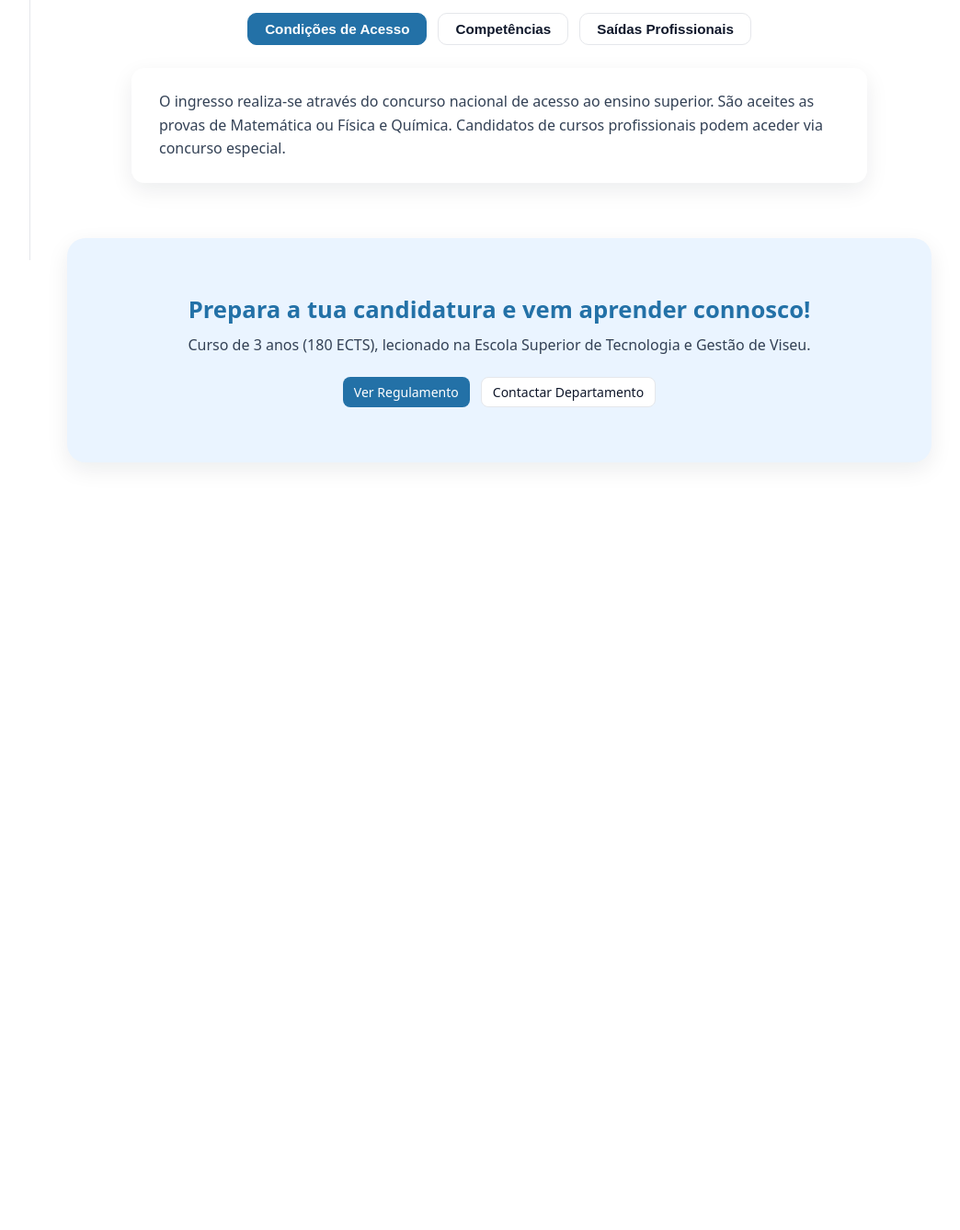
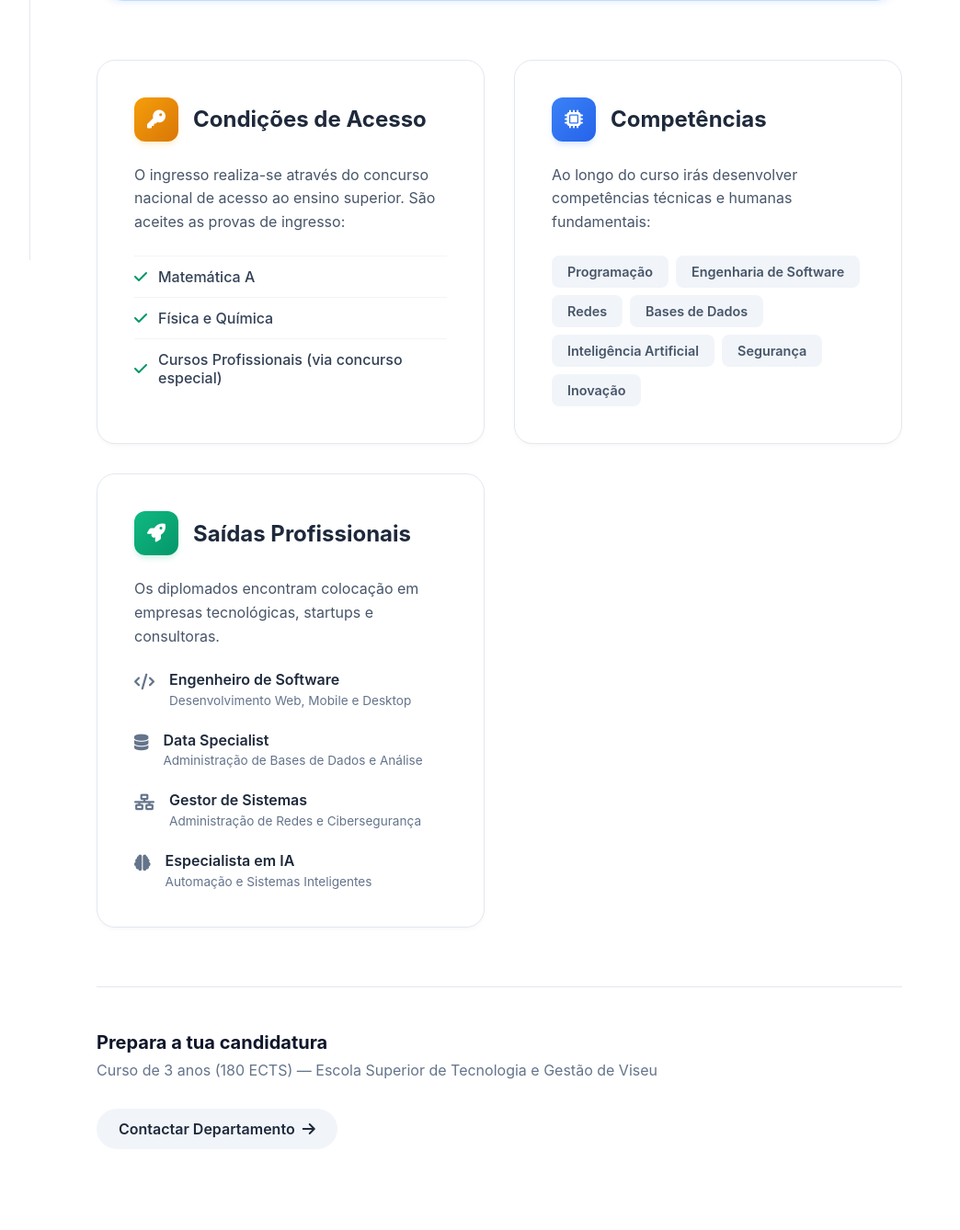
Before and after one commit to xTixa/projTurnos, a Django app: page /ingresso/ in a window 1280 px wide. Shown: the part 517-1855 px from the top of the page at 92% size, without its empty margins (227-1271 px from the left). Before the commit the page ends 1023 px from the top, so only its background shows below. Run offline with Django 5.2, Linux system fonts and the light colour scheme.

Commit message:
melhoria ingresso ei

```diff
--- a/core/static/css/ei/ingresso.css
+++ b/core/static/css/ei/ingresso.css
@@ -1,170 +1,265 @@
-/* ===== INGRESSO ===== */
+/* =========================================
+   NEW MODERN INGRESSO LAYOUT
+   ========================================= */
 
-/* --- Hero principal --- */
-.ingresso-hero {
-  background: linear-gradient(135deg, #eaf4ff, #ffffff);
-  border-radius: 20px;
-  box-shadow: var(--shadow);
-  padding: 50px 40px;
-  margin-bottom: 60px;
-  overflow: hidden;
-  animation: fadeIn 0.6s ease;
+.ingress-container {
+    max-width: 1200px;
+    margin: 0 auto;
+    padding: 3rem 2rem;
+    font-family: 'Inter', system-ui, sans-serif;
+    color: #1e293b;
 }
 
-.hero-inner {
-  display: flex;
-  justify-content: space-between;
-  align-items: center;
-  gap: 40px;
-  flex-wrap: wrap;
+/* --- HERO SECTION --- */
+.ingress-hero {
+    text-align: center;
+    margin-bottom: 4rem;
+    padding: 4rem 2rem;
+    background: #eff6ff; /* Solid Light Blue */
+    border-radius: 30px;
+    border: 1px solid #bfdbfe;
+    box-shadow: 0 4px 6px -1px rgba(59, 130, 246, 0.1);
 }
 
-.hero-text {
-  flex: 1 1 420px;
+.badge-pill {
+    display: inline-block;
+    padding: 0.5rem 1rem;
+    background: #e0f2fe; /* Soft Blue */
+    color: #0284c7;
+    border-radius: 99px;
+    font-weight: 600;
+    font-size: 0.85rem;
+    letter-spacing: 0.05em;
+    text-transform: uppercase;
+    margin-bottom: 1.5rem;
 }
 
-.hero-text h1 {
-  font-size: 2.2rem;
-  color: var(--blue);
-  margin-bottom: 10px;
-  line-height: 1.3;
-}
-.hero-text h1 span {
-  color: #0a4b7a;
-  font-weight: 600;
-}
-.hero-text p {
-  color: #475569;
-  line-height: 1.6;
-  margin-bottom: 20px;
-  font-size: 1rem;
-}
-.hero-actions {
-  display: flex;
-  gap: 10px;
-}
-.hero-img {
-  flex: 1 1 340px;
-  text-align: right;
-}
-.hero-img img {
-  width: 100%;
-  max-width: 360px;
-  animation: float 4s ease-in-out infinite;
+.ingress-hero h1 {
+    font-size: 3.5rem;
+    font-weight: 800;
+    line-height: 1.1;
+    margin-bottom: 1.5rem;
+    color: #0f172a;
 }
 
-@keyframes float {
-  0%, 100% { transform: translateY(0); }
-  50% { transform: translateY(-10px); }
+.ingress-hero p {
+    font-size: 1.25rem;
+    line-height: 1.7;
+    color: #64748b;
+    max-width: 700px;
+    margin: 0 auto;
 }
 
-/* --- Tabs de informação --- */
-.ingresso-tabs {
-  text-align: center;
-  margin-bottom: 60px;
-  animation: fadeIn 0.8s ease;
+/* --- GRID LAYOUT --- */
+.ingress-grid {
+    display: grid;
+    grid-template-columns: repeat(auto-fit, minmax(340px, 1fr));
+    gap: 2rem;
+    margin-bottom: 4rem;
 }
 
-.tab-buttons {
-  display: flex;
-  justify-content: center;
-  flex-wrap: wrap;
-  gap: 12px;
-  margin-bottom: 25px;
+/* CARD STYLES */
+.ingress-card {
+    background: #ffffff;
+    border-radius: 20px;
+    padding: 2.5rem;
+    border: 1px solid #e2e8f0;
+    box-shadow: 0 4px 6px -1px rgba(0, 0, 0, 0.02), 0 2px 4px -1px rgba(0, 0, 0, 0.02);
+    transition: transform 0.3s ease, box-shadow 0.3s ease;
+    display: flex;
+    flex-direction: column;
+    position: relative;
+    /* Removed color bars */
 }
 
-.tab-btn {
-  background: #fff;
-  border: 1px solid var(--border);
-  border-radius: 10px;
-  padding: 8px 18px;
-  cursor: pointer;
-  transition: all 0.3s ease;
-  font-weight: 600;
-  font-size: 0.95rem;
-  color: var(--text);
-}
-.tab-btn:hover {
-  background: var(--blue-100);
-}
-.tab-btn.active {
-  background: var(--blue);
-  color: #fff;
-  border-color: var(--blue);
+.ingress-card:hover {
+    transform: translateY(-5px);
+    box-shadow: 0 20px 25px -5px rgba(0, 0, 0, 0.05), 0 10px 10px -5px rgba(0, 0, 0, 0.01);
+    border-color: #cbd5e1;
 }
 
-.tab-content {
-  display: none;
-  max-width: 800px;
-  margin: 0 auto;
-  color: #334155;
-  text-align: left;
-  background: #fff;
-  padding: 24px 30px;
-  border-radius: 14px;
-  box-shadow: var(--shadow);
-  line-height: 1.6;
-  animation: fadeIn 0.4s ease;
-}
-.tab-content.active {
-  display: block;
+/* Highlight Card (Condições Acesso) */
+.highlight-card {
+    background: #ffffff;
+    border-color: #e2e8f0;
 }
 
-.career-list {
-  list-style: none;
-  padding: 0;
-  margin-top: 12px;
-}
-.career-list li {
-  margin: 8px 0;
-  display: flex;
-  align-items: center;
-  gap: 10px;
-  color: var(--text);
-}
-.career-list i {
-  color: var(--blue);
-  font-size: 1.1rem;
+.card-header {
+    display: flex;
+    align-items: center;
+    gap: 1rem;
+    margin-bottom: 1.5rem;
 }
 
-/* --- Call to Action final --- */
-.ingresso-cta {
-  background: var(--blue-100);
-  border-radius: 20px;
-  text-align: center;
-  padding: 60px 20px;
-  box-shadow: var(--shadow);
-  margin-bottom: 40px;
-  animation: fadeIn 1s ease;
-}
-.ingresso-cta h2 {
-  color: var(--blue);
-  margin-bottom: 10px;
-  font-size: 1.6rem;
-}
-.ingresso-cta p {
-  color: #334155;
-  margin-bottom: 24px;
-  font-size: 1rem;
-}
-.cta-buttons {
-  display: flex;
-  justify-content: center;
-  flex-wrap: wrap;
-  gap: 12px;
-}
-.btn-primary {
-  background: var(--blue);
-  color: #fff;
-  border: none;
-}
-.btn-ghost {
-  background: #fff;
-  border: 1px solid var(--border);
+.card-header h2 {
+    font-size: 1.5rem;
+    font-weight: 700;
+    color: #1e293b;
+    margin: 0;
 }
 
-/* --- Animações genéricas --- */
-@keyframes fadeIn {
-  from { opacity: 0; transform: translateY(10px); }
-  to { opacity: 1; transform: translateY(0); }
+/* Icon Boxes - Keep color but softer shadows */
+.icon-box {
+    width: 48px;
+    height: 48px;
+    background: linear-gradient(135deg, #f59e0b, #d97706);
+    border-radius: 12px;
+    display: flex;
+    align-items: center;
+    justify-content: center;
+    color: white;
+    font-size: 1.25rem;
+    box-shadow: 0 4px 6px -1px rgba(245, 158, 11, 0.2);
 }
+
+.icon-box.blue {
+    background: linear-gradient(135deg, #3b82f6, #2563eb);
+    box-shadow: 0 4px 6px -1px rgba(59, 130, 246, 0.2);
+}
+
+.icon-box.green {
+    background: linear-gradient(135deg, #10b981, #059669);
+    box-shadow: 0 4px 6px -1px rgba(16, 185, 129, 0.2);
+}
+
+.card-body p {
+    color: #475569;
+    line-height: 1.6;
+    margin-bottom: 1.5rem;
+}
+
+/* Check List */
+.check-list {
+    list-style: none;
+    padding: 0;
+    margin: 0;
+}
+
+.check-list li {
+    padding: 0.75rem 0;
+    border-top: 1px solid #f1f5f9;
+    color: #334155;
+    font-weight: 500;
+    display: flex;
+    align-items: center;
+    gap: 0.75rem;
+}
+
+.check-list li::before {
+    content: '\f00c';
+    font-family: 'Font Awesome 6 Free';
+    font-weight: 900;
+    color: #059669; /* Standard Green Check */
+}
+
+/* Tags Cloud (Competências) */
+.tags-container {
+    display: flex;
+    flex-wrap: wrap;
+    gap: 0.5rem;
+}
+
+.tag {
+    background: #f1f5f9; /* Neutral Grey */
+    color: #475569;
+    padding: 0.5rem 1rem;
+    border-radius: 8px;
+    font-size: 0.9rem;
+    font-weight: 600;
+    transition: all 0.2s ease;
+    border: 1px solid transparent;
+}
+
+.tag:hover {
+    background: #e0f2fe;
+    color: #0284c7;
+}
+
+/* Job List (Saídas) */
+.job-list {
+    list-style: none;
+    padding: 0;
+}
+
+.job-list li {
+    display: flex;
+    align-items: flex-start;
+    gap: 1rem;
+    margin-bottom: 1.5rem;
+    padding: 0; /* Removed padding */
+    background: transparent; /* Removed bg */
+    border: none; /* Removed border */
+}
+.job-list li:hover {
+    transform: none; /* Removed movement */
+}
+
+.job-list li:last-child {
+    margin-bottom: 0;
+}
+
+.job-list li i {
+    color: #64748b; /* Neutral Icon */
+    font-size: 1.1rem;
+    margin-top: 0.25rem;
+    background: transparent;
+    width: auto;
+    height: auto;
+}
+
+.job-list li strong {
+    display: block;
+    color: #1e293b;
+    font-size: 1rem;
+    margin-bottom: 0.1rem;
+    font-weight: 600;
+}
+
+.job-list li span {
+    font-size: 0.85rem;
+    color: #64748b;
+}
+
+/* --- FOOTER --- */
+.ingress-footer {
+    display: flex;
+    justify-content: space-between;
+    align-items: center;
+    padding-top: 3rem;
+    border-top: 1px solid #e2e8f0;
+    flex-wrap: wrap;
+    gap: 2rem;
+}
+
+.footer-info h3 {
+    font-size: 1.25rem;
+    margin-bottom: 0.5rem;
+    color: #0f172a;
+}
+.footer-info p {
+    color: #64748b;
+}
+
+.btn-clean {
+    display: inline-flex;
+    align-items: center;
+    gap: 0.5rem;
+    color: #1e293b;
+    text-decoration: none;
+    font-weight: 600;
+    background: #f1f5f9;
+    padding: 0.75rem 1.5rem;
+    border-radius: 99px;
+    transition: all 0.2s ease;
+}
+
+.btn-clean:hover {
+    background: #e2e8f0;
+    padding-right: 2rem; /* Slide effect */
+}
+
+/* Responsive */
+@media (max-width: 768px) {
+    .ingress-hero h1 { font-size: 2.5rem; }
+    .ingress-footer { flex-direction: column; text-align: center; }
+}
--- a/core/templates/ei/ingresso.html
+++ b/core/templates/ei/ingresso.html
@@ -1,68 +1,131 @@
 {% extends "home/base.html" %}
 {% load static %}
 {% block title %}Ingresso — Engenharia Informática{% endblock %}
+
 {% block extra_css %}
-<link rel="stylesheet" href="{% static 'css/ei/ingresso.css' %}">
+<link rel="stylesheet" href="{% static 'css/ei/ingresso.css' %}?v=remodel">
 {% endblock %}
 
 {% block content %}
-<section class="ingresso-hero">
-  <div class="hero-inner">
-    <div class="hero-text">
-      <h1>Engenharia Informática<br><span>O futuro começa aqui</span></h1>
-      <p>Forma-te numa área com empregabilidade garantida, espírito inovador e impacto real na sociedade.
-      Junta-te à comunidade de Engenharia Informática da ESTGV.</p>
-      <div class="hero-actions">
-        <a href="https://www.ipv.pt/di/enginf" target="_blank" class="btn btn-primary">Candidatar-me</a>
+<div class="ingress-container">
+
+  <!-- HERO SECTION -->
+  <header class="ingress-hero">
+    <div class="ingress-hero-content">
+      <div class="badge-pill">Licenciatura em Engenharia Informática</div>
+      <h1>O futuro começa aqui</h1>
+      <p>
+        Forma-te numa área com empregabilidade garantida, espírito inovador e impacto real na sociedade.
+        Junta-te à comunidade de Engenharia Informática da ESTGV.
+      </p>
     </div>
+  </header>
+
+  <!-- MAIN CONTENT GRID -->
+  <main class="ingress-grid">
+
+    <!-- 1. CONDIÇÕES DE ACESSO -->
+    <section class="ingress-card highlight-card">
+      <div class="card-header">
+        <div class="icon-box"><i class="fa-solid fa-key"></i></div>
+        <h2>Condições de Acesso</h2>
       </div>
-    <div class="hero-img">
-      <img src="{% static 'images/hero_ingresso.svg' %}" alt="Estudante de Engenharia Informática">
+      <div class="card-body">
+        <p>
+          O ingresso realiza-se através do concurso nacional de acesso ao ensino superior.
+          São aceites as provas de ingresso:
+        </p>
+        <ul class="check-list">
+          <li>Matemática A</li>
+          <li>Física e Química</li>
+          <li>Cursos Profissionais (via concurso especial)</li>
+        </ul>
+      </div>
+    </section>
+
+    <!-- 2. COMPETÊNCIAS -->
+    <section class="ingress-card">
+      <div class="card-header">
+        <div class="icon-box blue"><i class="fa-solid fa-microchip"></i></div>
+        <h2>Competências</h2>
+      </div>
+      <div class="card-body">
+        <p>
+          Ao longo do curso irás desenvolver competências técnicas e humanas fundamentais:
+        </p>
+        <div class="tags-container">
+          <span class="tag">Programação</span>
+          <span class="tag">Engenharia de Software</span>
+          <span class="tag">Redes</span>
+          <span class="tag">Bases de Dados</span>
+          <span class="tag">Inteligência Artificial</span>
+          <span class="tag">Segurança</span>
+          <span class="tag">Inovação</span>
         </div>
       </div>
     </section>
 
-<section id="info" class="ingresso-tabs">
-  <div class="tab-buttons">
-    <button class="tab-btn active" data-tab="acesso">Condições de Acesso</button>
-    <button class="tab-btn" data-tab="competencias">Competências</button>
-    <button class="tab-btn" data-tab="saidas">Saídas Profissionais</button>
+    <!-- 3. SAÍDAS PROFISSIONAIS -->
+    <section class="ingress-card">
+      <div class="card-header">
+        <div class="icon-box green"><i class="fa-solid fa-rocket"></i></div>
+        <h2>Saídas Profissionais</h2>
       </div>
-
-  <div class="tab-content active" id="acesso">
-    <p>O ingresso realiza-se através do concurso nacional de acesso ao ensino superior.
-       São aceites as provas de Matemática ou Física e Química.
-       Candidatos de cursos profissionais podem aceder via concurso especial.</p>
+      <div class="card-body">
+        <p>
+          Os diplomados encontram colocação em empresas tecnológicas, startups e consultoras.
+        </p>
+        <ul class="job-list">
+          <li>
+            <i class="fa-solid fa-code"></i>
+            <div>
+              <strong>Engenheiro de Software</strong>
+              <span>Desenvolvimento Web, Mobile e Desktop</span>
             </div>
-
-  <div class="tab-content" id="competencias">
-    <p>Ao longo do curso irás desenvolver competências em programação, engenharia de software, redes,
-       bases de dados, inteligência artificial e segurança informática.
-       Terás também formação em gestão, comunicação e inovação tecnológica.</p>
+          </li>
+          <li>
+            <i class="fa-solid fa-database"></i>
+            <div>
+              <strong>Data Specialist</strong>
+              <span>Administração de Bases de Dados e Análise</span>
             </div>
-
-  <div class="tab-content" id="saidas">
-    <p>Os diplomados em Engenharia Informática encontram colocação em empresas tecnológicas,
-       startups, administração pública e consultoras, exercendo funções como:</p>
-    <ul class="career-list">
-      <li><i class="fa-solid fa-laptop-code"></i> Programador / Engenheiro de Software</li>
-      <li><i class="fa-solid fa-database"></i> Analista ou Administrador de Bases de Dados</li>
-      <li><i class="fa-solid fa-network-wired"></i> Gestor de Sistemas e Redes</li>
-      <li><i class="fa-solid fa-robot"></i> Especialista em IA e Automação</li>
+          </li>
+          <li>
+            <i class="fa-solid fa-network-wired"></i>
+            <div>
+              <strong>Gestor de Sistemas</strong>
+              <span>Administração de Redes e Cibersegurança</span>
+            </div>
+          </li>
+          <li>
+            <i class="fa-solid fa-brain"></i>
+            <div>
+              <strong>Especialista em IA</strong>
+              <span>Automação e Sistemas Inteligentes</span>
+            </div>
+          </li>
         </ul>
       </div>
     </section>
 
-<section class="ingresso-cta">
-  <h2>Prepara a tua candidatura e vem aprender connosco!</h2>
-  <p>Curso de 3 anos (180 ECTS), lecionado na Escola Superior de Tecnologia e Gestão de Viseu.</p>
-  <div class="cta-buttons">
-    <a href="https://www.estgv.ipv.pt" target="_blank" class="btn btn-primary">Ver Regulamento</a>
-    <a href="{% url 'home:contactos' %}" class="btn btn-ghost">Contactar Departamento</a>
+  </main>
+
+  <!-- BOTTOM INFO -->
+  <footer class="ingress-footer">
+    <div class="footer-info">
+      <h3>Prepara a tua candidatura</h3>
+      <p>Curso de 3 anos (180 ECTS) — Escola Superior de Tecnologia e Gestão de Viseu</p>
     </div>
-</section>
+    <div class="footer-actions">
+      <a href="{% url 'home:contactos' %}" class="btn-clean">
+        Contactar Departamento <i class="fa-solid fa-arrow-right"></i>
+      </a>
+    </div>
+  </footer>
+
+</div>
 {% endblock %}
 
 {% block extra_scripts %}
-<script src="{% static 'js/ingresso.js' %}"></script>
+<!-- No extra scripts needed for this clean layout -->
 {% endblock %}
```
Lines whose indentation alone changed are shown as unchanged.
